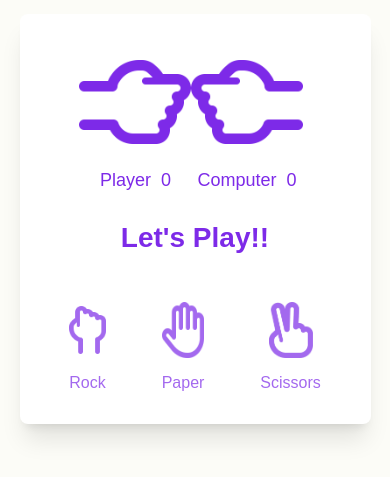
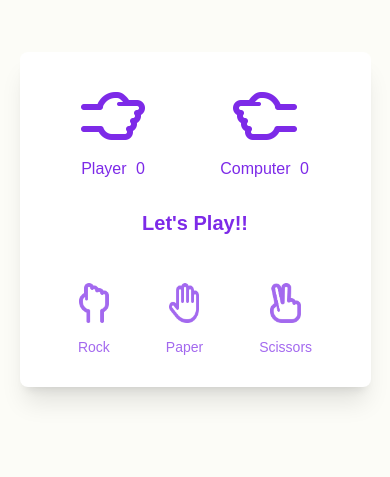
Before and after one commit to dave-teg/rpsGame-ui, a plain HTML site: page index.html in a window 390 px wide. Shown: the part 203-680 px from the top of the page. Drawn offline with Linux system fonts and the light colour scheme.

Commit message:
Modify css for responsivness

```diff
--- a/style.css
+++ b/style.css
@@ -53,6 +53,8 @@ img {
   justify-content: space-around;
   height: 7rem;
 }
+
+
 
 .gameDisplay div {
   display: flex;
@@ -164,3 +166,29 @@ img {
   font-weight: 600;
   color: var(--clr-primary);
 }
+
+@media screen and (max-width: 430px) {
+  .gameDisplay {
+    height: 4rem;
+  }
+
+  .container {
+    padding: 2rem 1.5rem;
+  }
+
+  .gameDisplay div p {
+    font-size: 1rem;
+  }
+
+  .winnerDisplay {
+    font-size: 1.25rem;
+  }
+
+  .choice div img {
+    height: 2.5rem;
+  }
+
+  .choice div p{
+    font-size: 0.875rem;
+  }
+}
```
